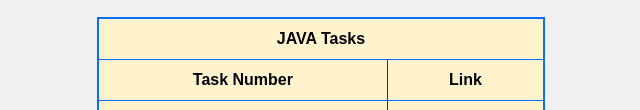
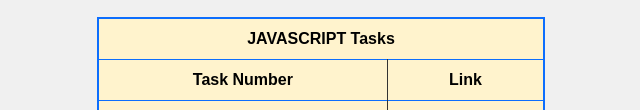
Before and after one commit to hemanth3603/MernAssignment2, a plain HTML site: page index.html in a window 1280 px wide. Shown: the part 526-636 px from the top of the page, without its empty margins (319-959 px from the left). Drawn offline with nearby package versions, Linux system fonts and the light colour scheme.

Commit message:
index.html

```diff
--- a/index.html
+++ b/index.html
@@ -99,7 +99,7 @@
         </table>
         <table class="table table-warning table-hover table-bordered border-primary">
             <tr>
-                <th colspan="2">JAVA Tasks</th>
+                <th colspan="2">JAVASCRIPT Tasks</th>
             </tr>
             <tr>
                 <th>Task Number</th>
```
